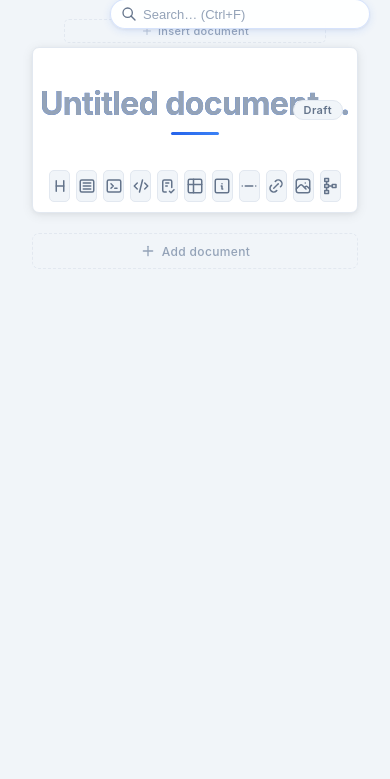
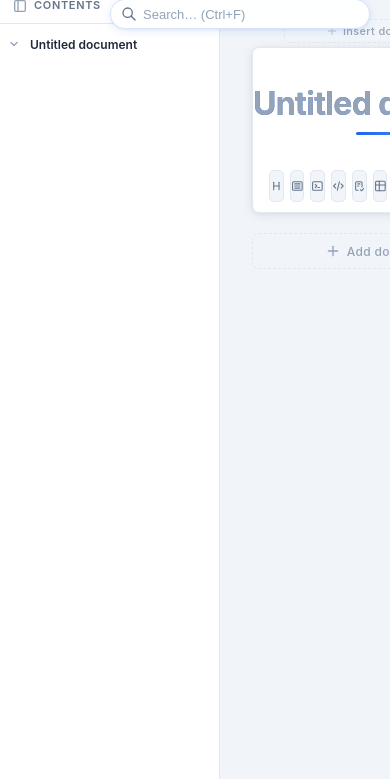
Before and after one commit to julien-paoletti/doc-asm, a website built with Vite: page index.html in a window 390 px wide. Shown: the part 65-844 px from the top of the page. Built offline with nearby package versions, Linux system fonts and the light colour scheme.

Commit message:
feat: added a table of content

```diff
--- a/src/components/app-shell.ts
+++ b/src/components/app-shell.ts
@@ -9,6 +9,10 @@ import { exportPrint } from '../export/print.js';
 import { debounce } from '../utils/debounce.js';
 import { showToast } from './toast.js';
 import { SearchBar } from './search.js';
+import { TableOfContents } from './toc.js';
+
+const STORAGE_THEME = 'docasm-theme';
+const STORAGE_TOC   = 'docasm-toc';
 
 const THEMES = [
   { id: 'default',  label: 'Blue'     },
@@ -23,7 +27,7 @@ type ThemeId = typeof THEMES[number]['id'];
 
 function applyTheme(id: ThemeId): void {
   document.documentElement.dataset['theme'] = id === 'default' ? '' : id;
-  localStorage.setItem('docasm-theme', id);
+  localStorage.setItem(STORAGE_THEME, id);
 }
 
 export function mountApp(selector: string): void {
@@ -31,7 +35,7 @@ export function mountApp(selector: string): void {
   if (!root) throw new Error(`Element "${selector}" not found.`);
 
   // Restore persisted theme
-  const savedTheme = (localStorage.getItem('docasm-theme') ?? 'default') as ThemeId;
+  const savedTheme = (localStorage.getItem(STORAGE_THEME) ?? 'default') as ThemeId;
   applyTheme(savedTheme);
 
   let fileHandle: FileSystemFileHandle | null = null;
@@ -109,6 +113,12 @@ export function mountApp(selector: string): void {
   const markdownBtn = makeBtn('markdown', 'Markdown', () => exportMarkdown(store.getSnapshot()), 'secondary', 'Export as Markdown');
   const printBtn    = makeBtn('printer',  'Print / PDF', () => exportPrint(store.getSnapshot()),   'secondary', 'Print or export as PDF');
 
+  const tocToggleBtn = document.createElement('button');
+  tocToggleBtn.type = 'button';
+  tocToggleBtn.className = 'btn btn--secondary app-topbar__btn app-topbar__toc-toggle';
+  tocToggleBtn.title = 'Toggle table of contents';
+  tocToggleBtn.innerHTML = icon('layoutSidebar');
+
   const topBarSep = document.createElement('div');
   topBarSep.className = 'app-topbar__sep';
 
@@ -116,6 +126,7 @@ export function mountApp(selector: string): void {
   topBarActions.appendChild(markdownBtn);
   topBarActions.appendChild(printBtn);
   topBarActions.appendChild(topBarSep);
+  topBarActions.appendChild(tocToggleBtn);
   topBarActions.appendChild(newBtn);
   topBarActions.appendChild(openBtn);
   topBarActions.appendChild(saveBtn);
@@ -162,7 +173,19 @@ export function mountApp(selector: string): void {
   const workspace = document.createElement('div');
   workspace.className = 'app-workspace';
 
+  const toc = new TableOfContents();
+  const tocVisible = localStorage.getItem(STORAGE_TOC) !== 'hidden';
+  if (!tocVisible) toc.el.classList.add('is-hidden');
+  tocToggleBtn.classList.toggle('is-active', tocVisible);
+
+  tocToggleBtn.addEventListener('click', () => {
+    const nowHidden = toc.el.classList.toggle('is-hidden');
+    tocToggleBtn.classList.toggle('is-active', !nowHidden);
+    localStorage.setItem(STORAGE_TOC, nowHidden ? 'hidden' : 'visible');
+  });
+
   const editorPane = new EditorPane();
+  workspace.appendChild(toc.el);
   workspace.appendChild(editorPane.el);
   app.appendChild(workspace);
 
--- a/src/components/search.ts
+++ b/src/components/search.ts
@@ -1,7 +1,7 @@
 import './search.css';
 import type { AppState, Section } from '../types.js';
 import { icon } from '../utils/icons.js';
-import { escapeHtml } from '../utils/html.js';
+import { escapeHtml, stripHtml } from '../utils/html.js';
 
 interface SearchResult {
   documentId: string;
@@ -21,10 +21,6 @@ const SECTION_LABELS: Record<string, string> = {
   link: 'Links', image: 'Image', separator: 'Separator', archie: 'Diagram',
   title: 'Document title',
 };
-
-function stripHtml(html: string): string {
-  return html.replace(/<[^>]*>/g, ' ').replace(/\s+/g, ' ').trim();
-}
 
 function extractText(section: Section): string {
   const d = section.data;
--- /dev/null
+++ b/src/components/toc.css
@@ -0,0 +1,137 @@
+.toc {
+  width: 220px;
+  min-width: 220px;
+  display: flex;
+  flex-direction: column;
+  background: var(--color-surface);
+  border-right: 1px solid var(--color-border);
+  overflow: hidden;
+  transition: width 0.2s ease, min-width 0.2s ease, opacity 0.2s ease;
+}
+
+.toc.is-hidden {
+  width: 0;
+  min-width: 0;
+  opacity: 0;
+  pointer-events: none;
+}
+
+.toc__header {
+  display: flex;
+  align-items: center;
+  padding: 10px 12px 8px;
+  border-bottom: 1px solid var(--color-border);
+  flex-shrink: 0;
+}
+
+.toc__title {
+  display: flex;
+  align-items: center;
+  gap: 6px;
+  font-size: 11px;
+  font-weight: 600;
+  text-transform: uppercase;
+  letter-spacing: 0.06em;
+  color: var(--color-text-muted);
+}
+
+.toc__title svg {
+  color: var(--color-text-faint);
+  flex-shrink: 0;
+}
+
+.toc__list {
+  flex: 1;
+  overflow-y: auto;
+  padding: 6px 0;
+}
+
+.toc__list::-webkit-scrollbar {
+  width: 4px;
+}
+.toc__list::-webkit-scrollbar-track {
+  background: transparent;
+}
+.toc__list::-webkit-scrollbar-thumb {
+  background: var(--color-border);
+  border-radius: 2px;
+}
+
+/* ── Document row ───────────────────────────────────────────────────────── */
+.toc-doc {
+  display: flex;
+  align-items: center;
+  gap: 0;
+  padding: 0 4px 0 4px;
+  margin-top: 4px;
+}
+
+.toc-doc__chevron {
+  display: flex;
+  align-items: center;
+  justify-content: center;
+  width: 20px;
+  height: 20px;
+  flex-shrink: 0;
+  border-radius: var(--radius-sm);
+  color: var(--color-text-faint);
+  transition: color 0.12s, transform 0.15s;
+}
+
+.toc-doc__chevron:hover {
+  color: var(--color-text-muted);
+}
+
+.toc-doc.is-collapsed .toc-doc__chevron {
+  transform: rotate(-90deg);
+}
+
+.toc-doc__label {
+  flex: 1;
+  min-width: 0;
+  text-align: left;
+  padding: 3px 6px;
+  border-radius: var(--radius-sm);
+  font-size: 12px;
+  font-weight: 600;
+  color: var(--color-text);
+  white-space: nowrap;
+  overflow: hidden;
+  text-overflow: ellipsis;
+  transition: background 0.12s, color 0.12s;
+}
+
+.toc-doc__label:hover {
+  background: var(--color-surface-2);
+  color: var(--color-primary);
+}
+
+/* ── Heading items ──────────────────────────────────────────────────────── */
+.toc-item {
+  display: block;
+  width: 100%;
+  text-align: left;
+  padding: 3px 12px 3px 16px;
+  font-size: 12px;
+  color: var(--color-text-muted);
+  white-space: nowrap;
+  overflow: hidden;
+  text-overflow: ellipsis;
+  border-radius: var(--radius-sm);
+  transition: background 0.12s, color 0.12s;
+  position: relative;
+}
+
+.toc-item:hover {
+  background: var(--color-primary-bg);
+  color: var(--color-primary);
+}
+
+.toc-item[data-indent='1'] {
+  font-size: 11px;
+}
+
+.toc-item[data-indent='2'] {
+  font-size: 11px;
+  color: var(--color-text-faint);
+}
--- /dev/null
+++ b/src/components/toc.ts
@@ -0,0 +1,120 @@
+import './toc.css';
+import type { AppState, ChangeScope } from '../types.js';
+import { store } from '../store/store.js';
+import { icon } from '../utils/icons.js';
+import { escapeHtml, stripHtml } from '../utils/html.js';
+
+function headingLabel(data: Record<string, unknown>): string {
+  return stripHtml((data['text'] as string) ?? '') || 'Untitled heading';
+}
+
+function headingIndent(data: Record<string, unknown>): number {
+  const level = (data['level'] as string) ?? 'h2';
+  return level === 'h1' ? 0 : level === 'h2' ? 1 : 2;
+}
+
+function affectsToc(scope: ChangeScope, state: AppState): boolean {
+  switch (scope.kind) {
+    case 'document-status':
+      return false;
+    case 'section-data': {
+      const doc = state.documents.find((d) => d.id === scope.documentId);
+      const section = doc?.sections.find((s) => s.id === scope.sectionId);
+      return section?.type === 'heading';
+    }
+    default:
+      return true;
+  }
+}
+
+export class TableOfContents {
+  readonly el: HTMLElement;
+  private listEl: HTMLElement;
+  private collapsed = new Set<string>();
+  private unsubscribe: () => void;
+
+  constructor() {
+    this.el = document.createElement('nav');
+    this.el.className = 'toc';
+    this.el.setAttribute('aria-label', 'Table of contents');
+
+    const header = document.createElement('div');
+    header.className = 'toc__header';
+    header.innerHTML = `<span class="toc__title">${icon('layoutSidebar')} Contents</span>`;
+
+    this.listEl = document.createElement('div');
+    this.listEl.className = 'toc__list';
+
+    this.el.appendChild(header);
+    this.el.appendChild(this.listEl);
+
+    this.render(store.getSnapshot());
+    this.unsubscribe = store.subscribe((scope, state) => {
+      if (affectsToc(scope, state)) this.render(state);
+    });
+  }
+
+  private render(state: AppState): void {
+    this.listEl.innerHTML = '';
+
+    for (const doc of state.documents) {
+      const isCollapsed = this.collapsed.has(doc.id);
+
+      const docRow = document.createElement('div');
+      docRow.className = 'toc-doc' + (isCollapsed ? ' is-collapsed' : '');
+
+      const chevron = document.createElement('button');
+      chevron.type = 'button';
+      chevron.className = 'toc-doc__chevron';
+      chevron.setAttribute('aria-label', isCollapsed ? 'Expand' : 'Collapse');
+      chevron.innerHTML = icon('chevronDown');
+      chevron.addEventListener('click', (e) => {
+        e.stopPropagation();
+        if (this.collapsed.has(doc.id)) {
+          this.collapsed.delete(doc.id);
+        } else {
+          this.collapsed.add(doc.id);
+        }
+        this.render(store.getSnapshot());
+      });
+
+      const docLabel = document.createElement('button');
+      docLabel.type = 'button';
+      docLabel.className = 'toc-doc__label';
+      docLabel.title = doc.title || 'Untitled document';
+      docLabel.innerHTML = escapeHtml(doc.title || 'Untitled document');
+      docLabel.addEventListener('click', () => this.scrollTo(`[data-document-id="${doc.id}"]`));
+
+      docRow.appendChild(chevron);
+      docRow.appendChild(docLabel);
+      this.listEl.appendChild(docRow);
+
+      if (isCollapsed) continue;
+
+      for (const section of doc.sections) {
+        if (section.type !== 'heading') continue;
+        const indent = headingIndent(section.data);
+        const label = headingLabel(section.data);
+
+        const item = document.createElement('button');
+        item.type = 'button';
+        item.className = 'toc-item';
+        item.dataset['indent'] = String(indent);
+        item.title = label;
+        item.style.paddingLeft = `${16 + indent * 12}px`;
+        item.innerHTML = escapeHtml(label);
+        item.addEventListener('click', () => this.scrollTo(`[data-section-id="${section.id}"]`));
+        this.listEl.appendChild(item);
+      }
+    }
+  }
+
+  private scrollTo(selector: string): void {
+    document.querySelector(selector)?.scrollIntoView({ behavior: 'smooth', block: 'start' });
+  }
+
+  destroy(): void {
+    this.unsubscribe();
+    this.el.remove();
+  }
+}
--- a/src/styles/app.css
+++ b/src/styles/app.css
@@ -152,6 +152,12 @@
 .app-topbar__theme-select:focus {
   border-color: var(--color-primary-border-hover);
   color: var(--color-text);
+}
+
+.app-topbar__toc-toggle.is-active {
+  background: var(--color-primary-bg);
+  color: var(--color-primary);
+  border-color: var(--color-primary-border);
 }
 
 .app-topbar__logo {
--- a/src/utils/html.ts
+++ b/src/utils/html.ts
@@ -1,3 +1,7 @@
 export function escapeHtml(s: string): string {
   return s.replace(/&/g, '&amp;').replace(/</g, '&lt;').replace(/>/g, '&gt;');
 }
+
+export function stripHtml(html: string): string {
+  return html.replace(/<[^>]*>/g, ' ').replace(/\s+/g, ' ').trim();
+}
--- a/src/utils/icons.ts
+++ b/src/utils/icons.ts
@@ -80,6 +80,10 @@ export const icons = {
   copyPlus: `<svg xmlns="http://www.w3.org/2000/svg" width="16" height="16" viewBox="0 0 24 24" fill="none" stroke="currentColor" stroke-width="2" stroke-linecap="round" stroke-linejoin="round" class="tabler-icon tabler-icon-copy-plus"><path stroke="none" d="M0 0h24v24H0z" fill="none"/><path d="M7 7m0 2.667a2.667 2.667 0 0 1 2.667 -2.667h8.666a2.667 2.667 0 0 1 2.667 2.667v8.666a2.667 2.667 0 0 1 -2.667 2.667h-8.666a2.667 2.667 0 0 1 -2.667 -2.667z"/><path d="M4.012 16.737a2.005 2.005 0 0 1 -1.012 -1.737v-10c0 -1.1 .9 -2 2 -2h10c.75 0 1.158 .385 1.5 1"/><path d="M11 14h4"/><path d="M13 12v4"/></svg>`,
 
   search: `<svg xmlns="http://www.w3.org/2000/svg" width="16" height="16" viewBox="0 0 24 24" fill="none" stroke="currentColor" stroke-width="2" stroke-linecap="round" stroke-linejoin="round" class="tabler-icon tabler-icon-search"><path stroke="none" d="M0 0h24v24H0z" fill="none"/><path d="M10 10m-7 0a7 7 0 1 0 14 0a7 7 0 1 0 -14 0"/><path d="M21 21l-6 -6"/></svg>`,
+
+  layoutSidebar: `<svg xmlns="http://www.w3.org/2000/svg" width="16" height="16" viewBox="0 0 24 24" fill="none" stroke="currentColor" stroke-width="2" stroke-linecap="round" stroke-linejoin="round" class="tabler-icon tabler-icon-layout-sidebar"><path stroke="none" d="M0 0h24v24H0z" fill="none"/><path d="M4 4m0 2a2 2 0 0 1 2 -2h12a2 2 0 0 1 2 2v12a2 2 0 0 1 -2 2h-12a2 2 0 0 1 -2 -2z"/><path d="M9 4l0 16"/></svg>`,
+
+  chevronDown: `<svg xmlns="http://www.w3.org/2000/svg" width="12" height="12" viewBox="0 0 24 24" fill="none" stroke="currentColor" stroke-width="2.5" stroke-linecap="round" stroke-linejoin="round" class="tabler-icon tabler-icon-chevron-down"><path stroke="none" d="M0 0h24v24H0z" fill="none"/><path d="M6 9l6 6l6 -6"/></svg>`,
 } as const;
 
 export type IconName = keyof typeof icons;
```
